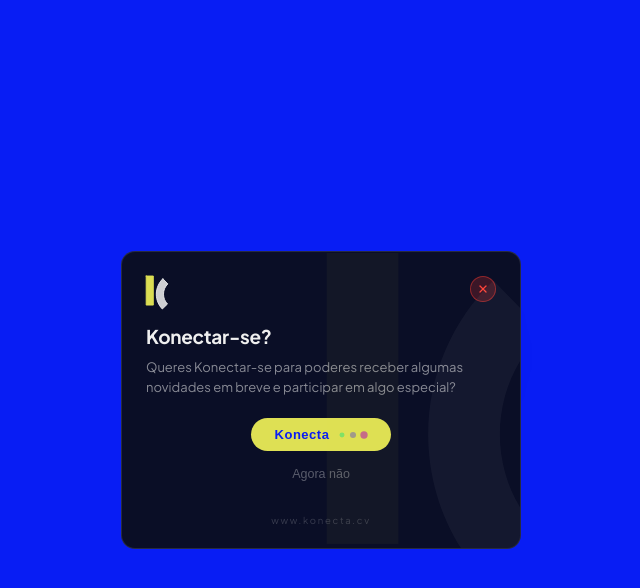
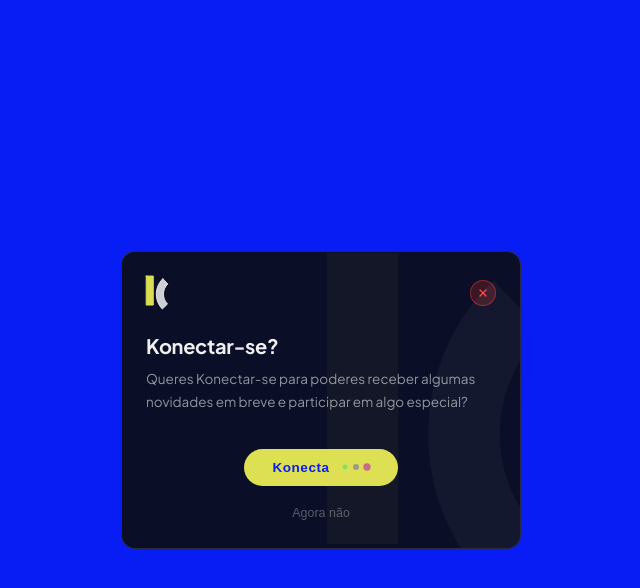
Before and after one commit to nextivaldino/konecta.cv, a Next.js app: page / in a window 1280 px wide. Both pictures are taken after a click on the button "Konect-se". Shown: the top 588 px of the page, without its empty margins (319-959 px from the left). Built offline with nearby package versions, Linux system fonts and the light colour scheme.

Commit message:
fix: remove www.konecta.cv footer, push button down with balanced spacing and cleaner alignment

```diff
--- a/src/components/KonectaModal.tsx
+++ b/src/components/KonectaModal.tsx
@@ -325,8 +325,8 @@ export default function KonectaModal({
               style={{
                 display: 'flex',
                 justifyContent: 'space-between',
-                alignItems: 'flex-start',
-                marginBottom: 16,
+                alignItems: 'center',
+                marginBottom: 24,
               }}
             >
               <KMark />
@@ -370,32 +370,33 @@ export default function KonectaModal({
                   animate={{ opacity: 1, y: 0 }}
                   exit={{ opacity: 0, y: -6 }}
                   transition={{ duration: 0.18 }}
+                  style={{ display: 'flex', flexDirection: 'column' }}
                 >
                   <p
                     style={{
                       color: '#efefef',
-                      fontSize: 19,
+                      fontSize: 20,
                       fontWeight: 650,
                       letterSpacing: '-0.3px',
                       lineHeight: 1.25,
-                      marginBottom: 8,
+                      marginBottom: 10,
                     }}
                   >
                     Konectar-se?
                   </p>
                   <p
                     style={{
-                      color: 'rgba(239,239,239,0.55)',
-                      fontSize: 13,
-                      lineHeight: 1.6,
-                      marginBottom: 20,
+                      color: 'rgba(239,239,239,0.60)',
+                      fontSize: 13.5,
+                      lineHeight: 1.65,
+                      marginBottom: 36, // dá espaço para respirar e desce o botão
                     }}
                   >
                     Queres Konectar-se para poderes receber algumas novidades em breve e participar em algo especial?
                   </p>
 
-                  {/* Botão menor estilo pílula com "Konect..." e bolinhas pulsantes */}
-                  <div style={{ display: 'flex', flexDirection: 'column', alignItems: 'center', gap: 10, marginBottom: 8 }}>
+                  {/* Botão Konecta estilo pílula com bolinhas animadas */}
+                  <div style={{ display: 'flex', flexDirection: 'column', alignItems: 'center', gap: 12, marginBottom: 12 }}>
                     <motion.button
                       onClick={() => setStep('form')}
                       whileHover={{ scale: 1.03 }}
@@ -404,13 +405,13 @@ export default function KonectaModal({
                         display: 'inline-flex',
                         alignItems: 'center',
                         justifyContent: 'center',
-                        gap: 10,
-                        padding: '9px 24px',
+                        gap: 12,
+                        padding: '11px 28px',
                         borderRadius: 999, // pílula
                         background: '#dee054',
                         color: '#081DF4',
                         fontWeight: 700,
-                        fontSize: 13,
+                        fontSize: 13.5,
                         letterSpacing: '0.04em',
                         border: 'none',
                         cursor: 'pointer',
@@ -465,7 +466,7 @@ export default function KonectaModal({
                       display: 'block',
                       width: '100%',
                       padding: '8px 24px',
-                      borderRadius: 999, // estilo pílula
+                      borderRadius: 999,
                       background: 'transparent',
                       border: 'none',
                       color: 'rgba(239,239,239,0.35)',
@@ -896,20 +897,6 @@ export default function KonectaModal({
                 </motion.div>
               )}
             </AnimatePresence>
-
-            {/* Footer */}
-            <div style={{ marginTop: 18, textAlign: 'center' }}>
-              <span
-                style={{
-                  fontSize: 9.5,
-                  letterSpacing: '0.18em',
-                  color: 'rgba(239,239,239,0.20)',
-                  userSelect: 'none',
-                }}
-              >
-                www.konecta.cv
-              </span>
-            </div>
           </motion.div>
         </div>
       )}
```
